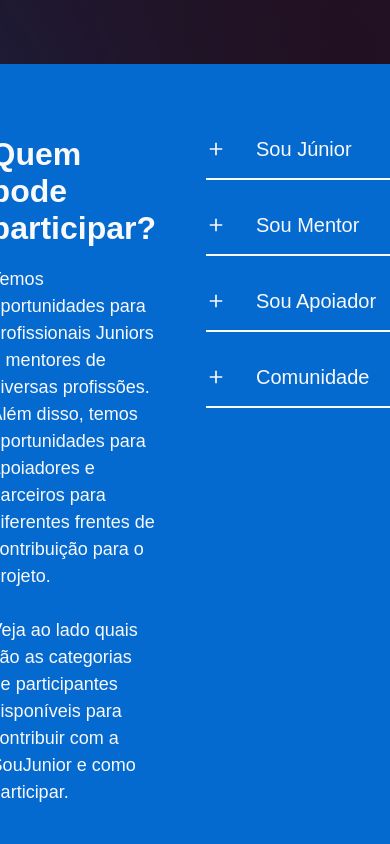
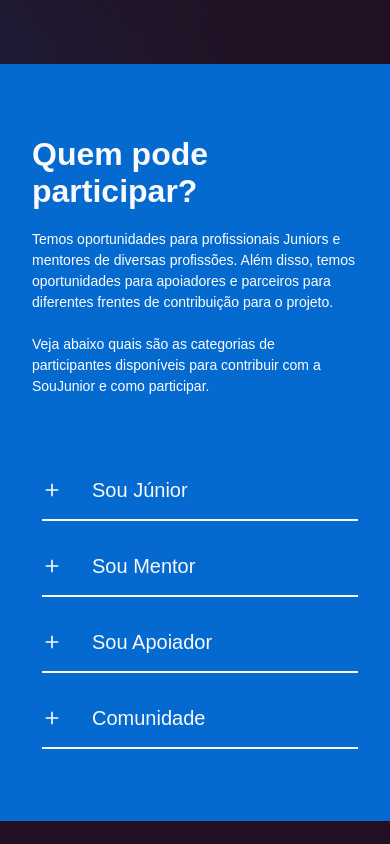
Before and after one commit to SouJunior/site-webapp, a Next.js app: page / in a window 390 px wide. Shown: the part 2480-3324 px from the top of the page. Built offline with nearby package versions, Linux system fonts and the light colour scheme; a web font is replaced by a local one.

Commit message:
fix: responsive rules

```diff
--- a/components/Participation/Participation.module.css
+++ b/components/Participation/Participation.module.css
@@ -9,8 +9,8 @@
 
 .container {
   display: flex;
-  max-width: 1089px;
-  gap: 40px;
+  max-width: 108.9rem;
+  gap: 4rem;
   font-family: "Radio Canada", sans-serif;
 }
 
@@ -18,13 +18,13 @@
   display: flex;
   flex-direction: column;
   padding: 0px;
-  gap: 19px;
+  gap: 1.9rem;
   flex: 1;
   color: rgba(4, 106, 208, 1);
 }
 
 .h1 {
-  font-size: 32px;
+  font-size: 3.2rem;
 }
 
 .h1,
@@ -33,9 +33,9 @@
 }
 
 .paragraph {
-  font-size: 18px;
+  font-size: 1.8rem;
   font-weight: 300;
-  line-height: 27px;
+  line-height: 2.7rem;
   font-family: "Radio Canada", sans-serif;
   color: rgba(249, 249, 249, 1);
 }
@@ -43,6 +43,7 @@
 .hidden {
   display: none;
   color: #fff;
+  width: 100%;
 }
 
 .p {
@@ -50,11 +51,11 @@
   flex-direction: column;
   justify-content: flex-end;
   align-items: flex-start;
-  padding: 10px;
-  gap: 8px;
-  font-size: 12px;
-  line-height: 16.8px;
-  margin-left: 2px;
+  padding: 1rem;
+  gap: 0.8rem;
+  font-size: 1.4rem;
+  line-height: 1.6rem;
+  margin-left: 2rem;
 }
 
 .rightSide {
@@ -62,10 +63,9 @@
   flex-direction: column;
   align-items: flex-start;
   padding: 0px;
-  gap: 32px;
-  flex: 1;
-  /* width: 589px; */
-  /* height: auto; */
+  gap: 3.2rem;
+  width: 58.9rem;
+  height: auto;
   color: rgba(4, 106, 208, 1);
 }
 
@@ -74,13 +74,13 @@
   color: rgba(249, 249, 249, 1);
   font-style: normal;
   font-weight: 400;
-  font-size: 20px;
-  line-height: 26px;
+  font-size: 2rem;
+  line-height: 2.6rem;
 }
 
 .hide {
   width: 100%;
-  padding-left: 10px;
+  padding-left: 1rem;
 }
 
 .textJr,
@@ -88,8 +88,8 @@
 .textSupporter,
 .textCommunity {
   width: 100%;
-  border-left: 3px solid #fff;
-  padding-left: 10px;
+  border-left: 3rem solid #fff;
+  padding-left: 1rem;
   transition: ease-out 0.1s;
 }
 
@@ -97,36 +97,36 @@
   border: none;
   background: none;
   color: rgba(249, 249, 249, 1);
-  margin-right: 30px;
+  margin-right: 3rem;
   width: 100%;
   display: flex;
-  gap: 30px;
+  gap: 3rem;
   justify-content: flex-start;
   align-items: center;
   content: "";
-  border-bottom: 2px solid rgba(249, 249, 249, 1);
-  padding-bottom: 16px;
+  border-bottom: 0.2rem solid rgba(249, 249, 249, 1);
+  padding-bottom: 1.6rem;
   bottom: 0px;
 }
 
 .btn svg {
-  width: 20px;
-  height: 20px;
+  width: 2rem;
+  height: 2rem;
 }
 
 .button {
   background-color: #046ad0;
-  border: 1px solid rgba(249, 249, 249, 1);
-  border-radius: 5px;
+  border: 0.1rem solid rgba(249, 249, 249, 1);
+  border-radius: 0.5rem;
   color: rgba(249, 249, 249, 1);
-  padding: 15px;
+  padding: 1.5rem;
   transition: ease 0.15s;
 }
 
 .button:hover {
   background-color: rgba(1, 76, 151, 1);
   cursor: pointer;
-  border: 1px solid transparent;
+  border: 0.1rem solid transparent;
 }
 
 .p,
@@ -146,28 +146,22 @@
 
 /*Responsividade*/
 
-@media (min-width: 414px) and (max-width: 960px) {
+@media (max-width: 960px) {
   .container {
     flex-direction: column;
-    /* min-width: 400px; */
-    /* max-width: 960px; */
     max-width: 100%;
-  }
-
-  .leftSide {
-    /* flex-direction: column; */
   }
 
   .leftSide p {
     text-align: left;
-    padding-bottom: 40px;
-    line-height: 21px;
+    padding-bottom: 4rem;
+    line-height: 2.1rem;
   }
 
   .rightSide {
     max-width: 100%;
     align-items: center;
-    font-size: 16px;
+    font-size: 1.6rem;
   }
 
   .leftSide .paragraph {
@@ -176,5 +170,6 @@
 
   .leftSide .hidden {
     display: flex;
+    font-size: 1.4rem;
   }
 }
```
